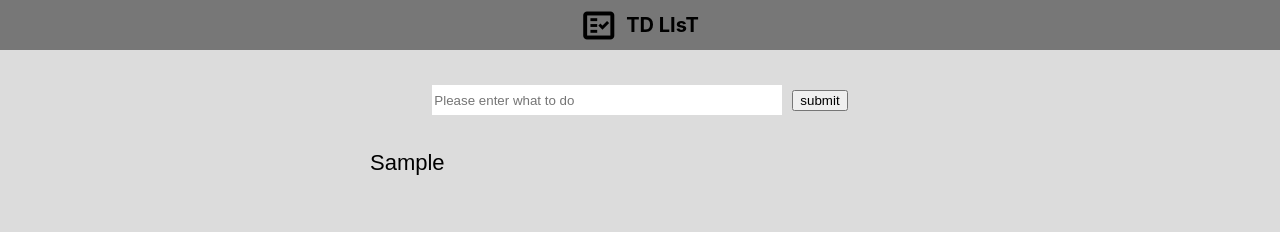
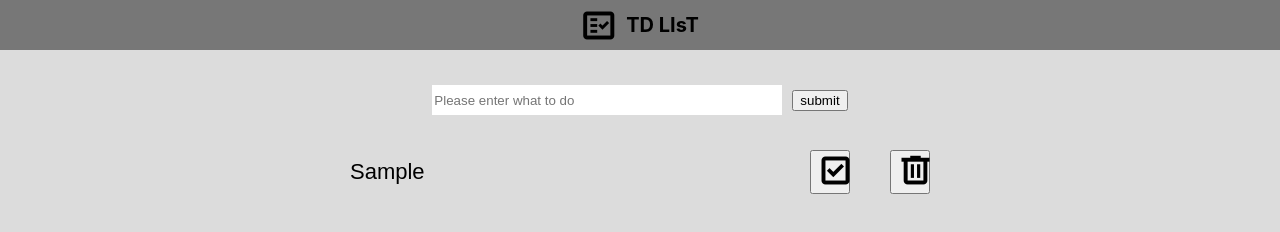
Before and after one commit to ju-nmd2022/fop-todo-list-HaiyingWang22, a plain HTML site: page index.html in a window 1280 px wide. Both pictures are taken after typing "Sample" into the empty fields and a click on the button "submit". Drawn offline with nearby package versions, Linux system fonts and the light colour scheme.

Commit message:
add button

```diff
--- a/index.html
+++ b/index.html
@@ -28,7 +28,8 @@
             </div>
         </div>
         <h1 id="tip">The list is empty!</h1>
-        <div id="item">
+        <div id="to-do-list">
+            <!-- <div id="item"> -->
                 <!-- <div class="content">aasas</div>
                 <div class="btn">
                     <span id="click" class="material-symbols-outlined">
@@ -38,6 +39,7 @@
                         check_box
                     </span>
                 </div> -->
+            <!-- </div> -->
         </div>
     </main>
   </body>
--- a/main.css
+++ b/main.css
@@ -55,17 +55,19 @@ h1{
     text-align: center;
 
 }
-#item {
+.item {
     display: grid;
-    grid-template-columns: 1fr 40px 460px 1fr;
+    grid-template-columns: 1fr 420px 40px 40px 1fr;
     gap: 0px 40px;
     grid-template-areas:
-      ". content bnt .";
+      ". content chick-btn delete-btn .";
     align-items:center;
 }
-.btn {
-    grid-area: bnt;
-    justify-items: end;
+.chick-btn {
+    grid-area: chick-btn;
+}
+.delete-btn{
+    grid-area: delete-btn;
 }
 .content {
     width: 100%;
--- a/main.js
+++ b/main.js
@@ -1,5 +1,5 @@
 const input_btn = document.getElementById("input-btn")
-const item = document.getElementById("item");
+const Todo_list = document.getElementById("to-do-list");
 let tip = document.getElementById("tip")
 let Value_list = [];
 
@@ -11,23 +11,42 @@ function Get_value(){
         Value_list.push(String(inpute_Value));
         document.getElementById("Input").value = "";
         tip.style.display="none";
-        creat_element (inpute_Value);
-        // Value_list.forEach((value) =>{
-        //     console.log(value);
-        // });
+        Todo_list.innerHTML = "";  //refresh page
+        Value_list.forEach((value) =>{
+            creat_element (value);
+        });
     }
 }
 
 
-function creat_element (inpute_Value) {
+function creat_element (value) {
+    const item = document.createElement("div");
+    item.classList.add("item");
+
+// content
     const content_element= document.createElement("div");
     content_element.classList.add("content");
-    content_element.innerText = inpute_Value;
+    content_element.innerText = value;
     item.appendChild(content_element);
 
+// chick button
+    const chick = document.createElement("button");
+    chick.classList.add("chick-btn");
+    const icon1 = document.createElement("span");
+    icon1.classList.add("material-symbols-outlined");
+    icon1.innerText = ("check_box");
+    chick.appendChild(icon1);
+    item.appendChild(chick);
 
-    const chick = document.createElement("button")
-    chick.classList.add("content");
+// delete button
+    const Delete_btn = document.createElement("button");
+    Delete_btn.classList.add("delete-btn");
+    const icon3 = document.createElement("span");
+    icon3.classList.add("material-symbols-outlined");
+    icon3.innerText = ("delete");
+    Delete_btn.appendChild(icon3);
+    item.appendChild(Delete_btn);
 
 
+    Todo_list.appendChild(item);
 }
```
Lines whose indentation alone changed are shown as unchanged.
